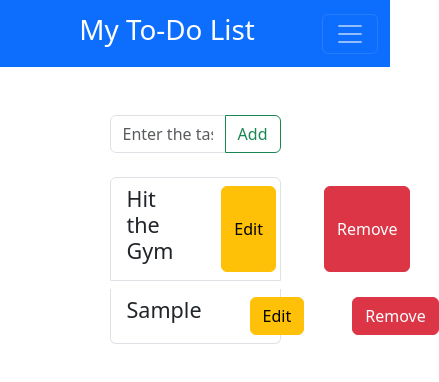
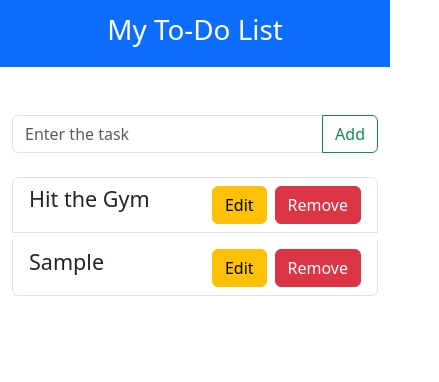
Before and after one commit to mdthejaswini123/To-Do-list, a plain HTML site: page index.html in a window 390 px wide. Both pictures are taken after typing "Sample" into the empty fields and a click on the button "Add". Shown: the whole page, 439 px wide, since content can reach past the window. Drawn offline with nearby package versions, Linux system fonts and the light colour scheme.

Commit message:
Update index.html

```diff
--- a/index.html
+++ b/index.html
@@ -16,21 +16,13 @@
       <nav class="navbar navbar-expand-lg bg-primary navbar-dark">
         <div class="container-fluid">
           <h1 class="navbar-brand fs-1 mx-auto">My To-Do List</h1>
-          <button
-            class="navbar-toggler"
-            type="button"
-            data-bs-toggle="collapse"
-            data-bs-target="#navbarNavAltMarkup"
-            aria-controls="navbarNavAltMarkup"
-            aria-expanded="false"
-            aria-label="Toggle navigation"
-          >
-            <span class="navbar-toggler-icon"></span>
-          </button>
         </div>
       </nav>
     </header>
-    <div class="container mt-5 col-6">
+    <!-- Wrapped the main content in a row and adjusted column widths for responsiveness -->
+    <div class="container mt-5">
+      <div class="row justify-content-center">
+        <div class="col-12 col-md-8 col-lg-6">
             <div class="input-group mb-4">
             <input
               type="text"
@@ -52,7 +44,7 @@
           <ul class="list-group" id="parentlist">
             <li class="list-group-item d-flex justify-content-between" id="list">
               <h4 class="flex-grow-1">Hit the Gym</h4>
-          <button class="btn btn-warning mx-5" onclick="editTask(this)">
+              <button class="btn btn-warning mx-2" onclick="editTask(this)">
                 Edit
               </button>
               <button class="btn btn-danger" onclick="removeTask(this)">
@@ -61,20 +53,24 @@
             </li>
           </ul>
         </div>
+        </div>
+      </div>
+    </div>
     <script>
       // to add an element into list
       let addBtn = document.getElementById("add");
       addBtn.addEventListener("click", addTask);
       let parentlist = document.getElementById("parentlist");
+
       function addTask(e) {
-        //to remove the empty message if there is
-        //to  get the entered input
+        // to remove the empty message if there is
+        // to  get the entered input
         let currentInput = document.getElementById("inputtext");
         if (currentInput.value == "") {
-          alert("you have not entered the task"); //empty task cannot be inserted
+          alert("you have not entered the task"); // empty task cannot be inserted
         }
         // console.log(currentInput.value);
-        //to create the li element
+        // to create the li element
         else {
           if (
             parentlist.children[0].className == "emptyMsg alert alert-danger"
@@ -86,13 +82,13 @@
           newli.className =
             "list-group-item d-flex justify-content-between my-2";
           newli.id = "list";
-          //adding text to li element
+          // adding text to li element
           newli.innerHTML = `<h4 class="flex-grow-1">${currentInput.value} </h4>
-                <button class="btn btn-warning mx-5" onclick="editTask(this)" >Edit</button>
+                <button class="btn btn-warning mx-2" onclick="editTask(this)" >Edit</button>
                 <button class="btn btn-danger " onclick="removeTask(this)" >Remove</button>`;
-          //to append the created element into ul
+          // to append the created element into ul
           parentlist.appendChild(newli);
-          currentInput.value = ""; //cleraing the input field
+          currentInput.value = ""; // clearing the input field
           // Add event listeners for marking as complete and incomplete
           newli.querySelector("h4").addEventListener("click", markAsComplete);
           newli
@@ -100,17 +96,17 @@
             .addEventListener("dblclick", markAsIncomplete);
         }
       }
-      //to remove the element
+      // to remove the element
       function removeTask(currentElement) {
-        currentElement.parentElement.remove(); //removing the parent element
+        currentElement.parentElement.remove(); // removing the parent element
         if (parentlist.children.length <= 0) {
           let newmsg = document.createElement("h4");
-          newmsg.textContent = "Nothing is here please add a task! "; // to give message if there are no element
-          parentlist.appendChild(newmsg); //append message to parent
-          newmsg.className = "emptyMsg alert alert-danger"; //styling
+          newmsg.textContent = "Nothing is here please add a task! "; // to give message if there are no elements
+          parentlist.appendChild(newmsg); // append message to parent
+          newmsg.className = "emptyMsg alert alert-danger"; // styling
         }
       }
-      //to edit the element
+      // to edit the element
       function editTask(currentElement) {
         if (currentElement.textContent == "Done") {
           currentElement.textContent = "Edit";
```
Lines whose indentation alone changed are shown as unchanged.
